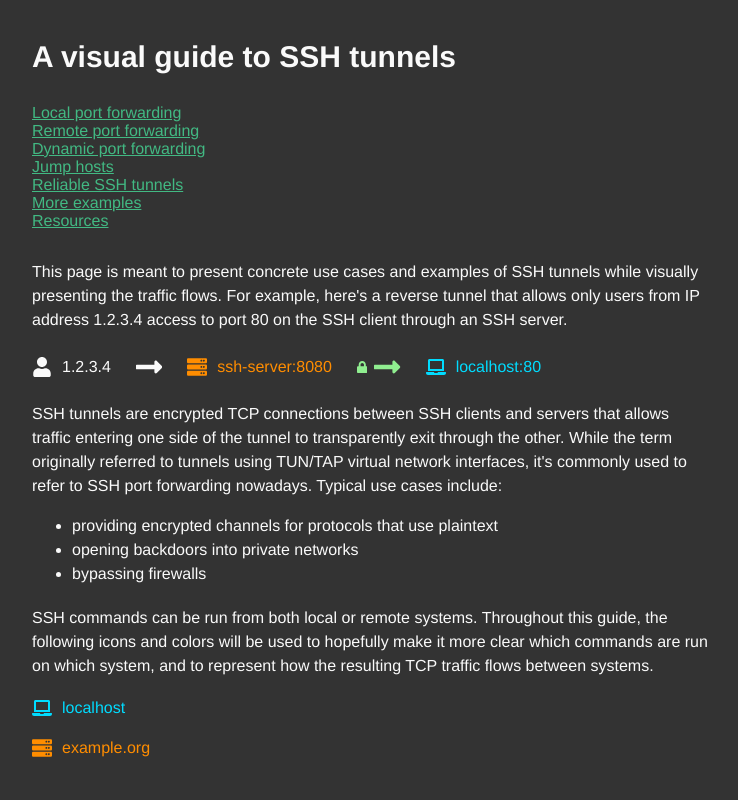
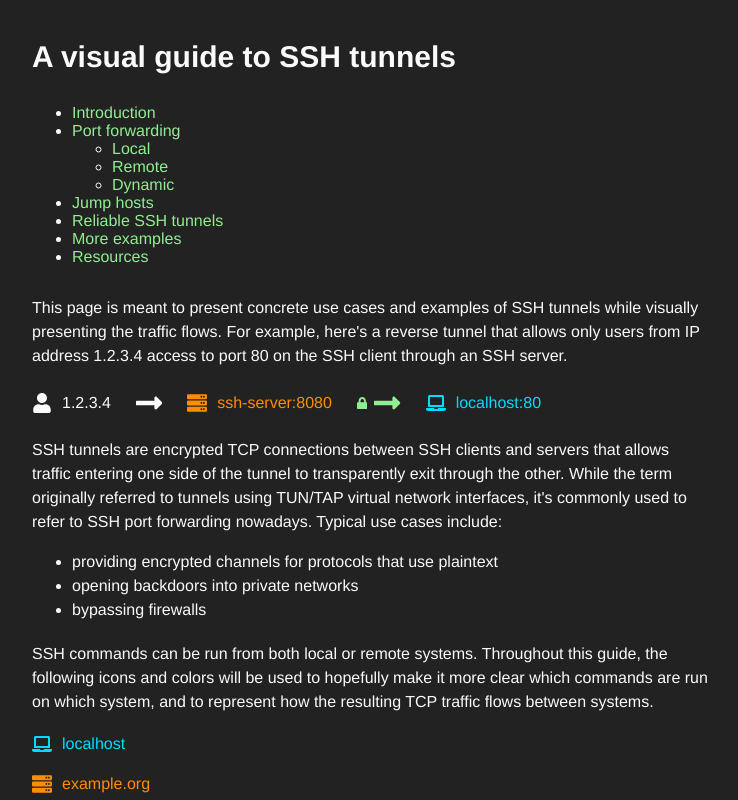
Before and after one commit to linrock/ssh-tunnels, a Vue app: page / in a window 1280 px wide. Shown: the top 800 px of the page, without its empty margins (268-1006 px from the left). Built offline with nearby package versions, Linux system fonts and the light colour scheme.

Commit message:
Update link colors. Add some reference links

```diff
--- a/src/App.vue
+++ b/src/App.vue
@@ -43,7 +43,18 @@
   body
     color #fafafa
     background #333
+    font-family 'Avenir', Helvetica, Arial, sans-serif
+    -webkit-font-smoothing antialiased
+    -moz-osx-font-smoothing grayscale
     margin 0
+    padding 0
+
+  a
+    color #42b983
+    color lightgreen
+    text-decoration none
+    &:hover
+      text-decoration underline
 
   h1
     font-size 30px
@@ -80,12 +91,6 @@
     h4
       font-size 18px
 
-  #app
-    font-family 'Avenir', Helvetica, Arial, sans-serif
-    -webkit-font-smoothing antialiased
-    -moz-osx-font-smoothing grayscale
-    margin-bottom 60px
-
   .container
     width 680px
     margin 0 auto
--- a/src/sections/0_Introduction.vue
+++ b/src/sections/0_Introduction.vue
@@ -4,13 +4,26 @@
       h1 A visual guide to SSH tunnels
 
       nav
-        a(href="#local-port-forwarding") Local port forwarding
-        a(href="#remote-port-forwarding") Remote port forwarding
-        a(href="#dynamic-port-forwarding") Dynamic port forwarding
-        a(href="#jump-hosts") Jump hosts
-        a(href="#reliable-ssh-tunnels") Reliable SSH tunnels
-        a(href="#more-examples") More examples
-        a(href="#resources") Resources
+        ul
+          li
+            a(href="#introduction") Introduction
+          li
+            a(href="#port-forwarding") Port forwarding
+            ul
+              li
+                a(href="#local-port-forwarding") Local
+              li
+                a(href="#remote-port-forwarding") Remote
+              li
+                a(href="#dynamic-port-forwarding") Dynamic
+          li
+            a(href="#jump-hosts") Jump hosts
+          li
+            a(href="#reliable-ssh-tunnels") Reliable SSH tunnels
+          li
+            a(href="#more-examples") More examples
+          li
+            a(href="#resources") Resources
 
       p
         | This page is meant to present concrete use cases and examples of SSH tunnels
@@ -65,13 +78,13 @@
 </script>
 
 <style scoped lang="stylus">
+  section
+    background #222
+
   .container
     padding 10px 0 30px
 
   nav
     margin 30px 0
-    a
-      color #42b983
-      display block
 
 </style>
--- a/src/sections/1_PortForwarding.vue
+++ b/src/sections/1_PortForwarding.vue
@@ -79,6 +79,6 @@
 
 <style scoped lang="stylus">
   section
-    background #222
+    background #333
 
 </style>
--- a/src/sections/8_Resources.vue
+++ b/src/sections/8_Resources.vue
@@ -4,8 +4,10 @@
       header
         h2 Resources
       ul
-        li OpenSSH cookbook
-        li AutoSSH
+        li
+          a(href="https://en.wikibooks.org/wiki/OpenSSH/Cookbook/Tunnels") OpenSSH cookbook
+        li
+          a AutoSSH
 
 </template>
 
```
